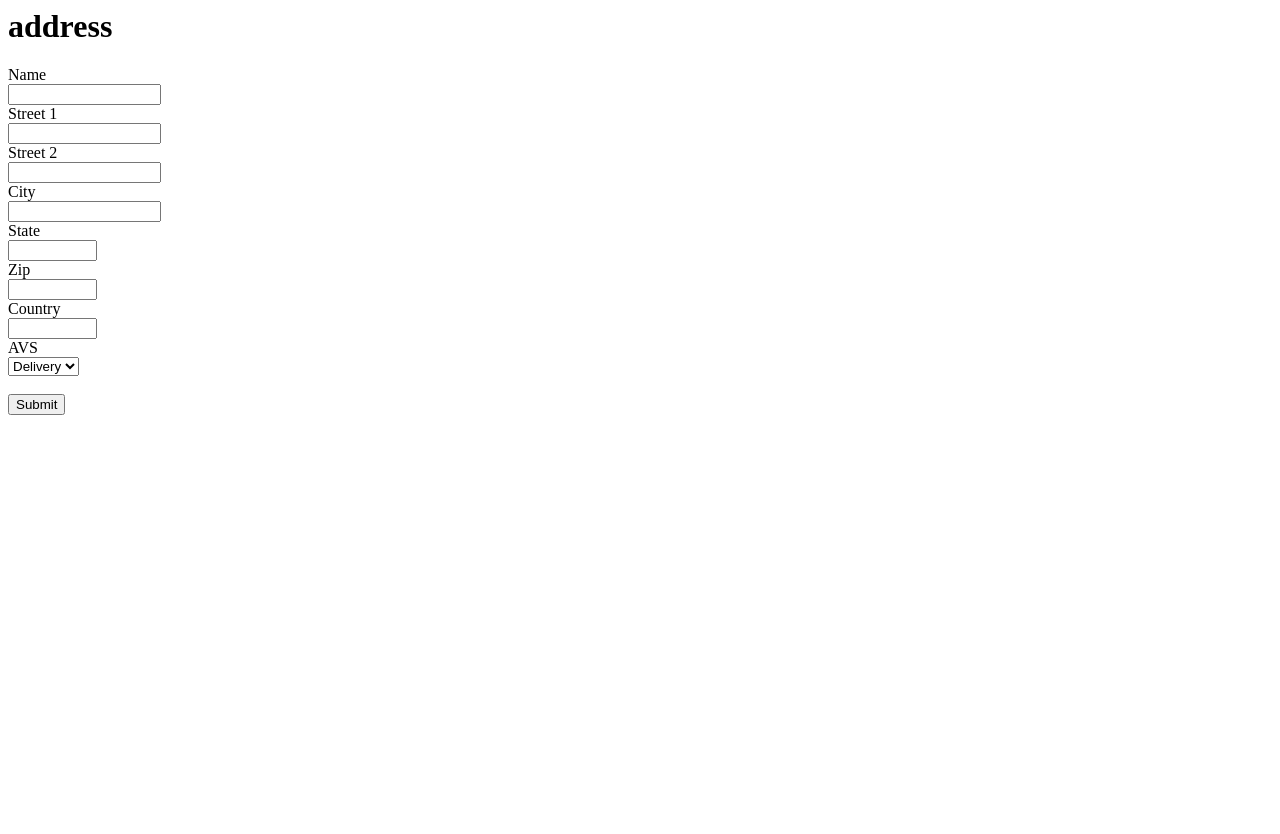
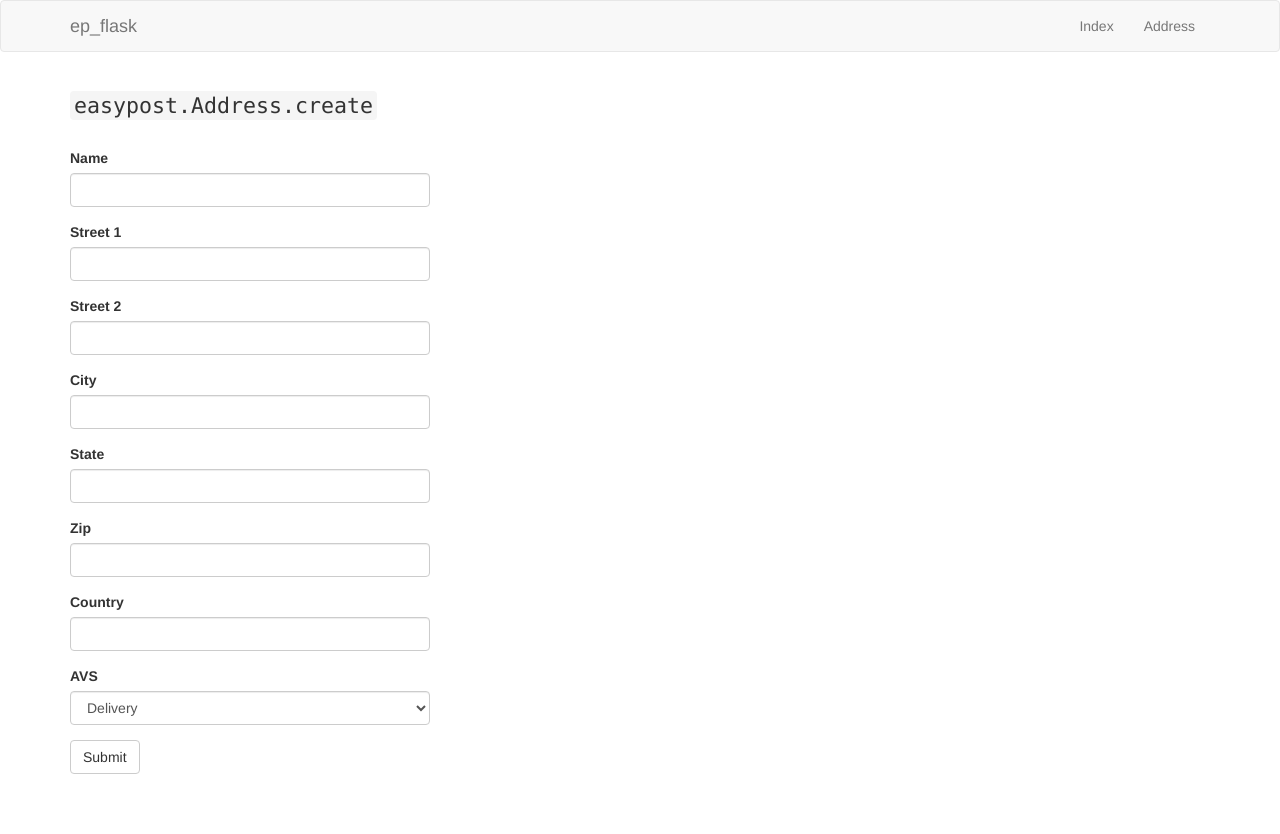
Before and after one commit to taehyunlim/ep_flask_avs, a Flask app: page /address in a window 1280 px wide. Before the commit the page ends 415 px from the top, so only its background shows below. Run offline with Flask 2, Linux system fonts and the light colour scheme; some libraries are stand-ins or nearby versions.

Commit message:
pip install flask-bootstrap

```diff
--- a/ep_flask/__init__.py
+++ b/ep_flask/__init__.py
@@ -1,7 +1,12 @@
 from flask import Flask
 from config import Config
+from flask_bootstrap import Bootstrap
 
 app = Flask(__name__)
 app.config.from_object(Config)
 
+# Import modules
 from ep_flask import routes, api
+
+# Bootstrap instance
+bootstrap = Bootstrap(app)
--- a/ep_flask/templates/address.html
+++ b/ep_flask/templates/address.html
@@ -1,21 +1,17 @@
-<h1>address</h1>
+{% extends "base.html" %}
+{% import 'bootstrap/wtf.html' as wtf %}
 
-{% with messages = get_flashed_messages() %} {% if messages %}
-{% for message in messages %}
-{{ message }}
-{% endfor %}
-{% endif %} {% endwith %}
-
-<form action="" method="post" novalidate>
-  {{ form.hidden_tag() }}
-  <p>{{ form.name.label }}<br>{{ form.name(size=16) }}<br>
-    {{ form.street1.label }}<br>{{ form.street1(size=16) }}<br>
-    {{ form.street2.label }}<br>{{ form.street2(size=16) }}<br>
-    {{ form.city.label }}<br>{{ form.city(size=16) }}<br>
-    {{ form.state.label }}<br>{{ form.state(size=8) }}<br>
-    {{ form.zip.label }}<br>{{ form.zip(size=8) }}<br>
-    {{ form.country.label }}<br>{{ form.country(size=8) }}<br>
-    {{ form.verify.label }}<br>{{ form.verify }}<br>
-    <br>{{ form.submit() }}
-  </p>
-</form>
+{% block app_content %}
+  <h3><code style="color: #333; background-color: #f5f5f5;">easypost.Address.create</code></h3><br>
+  <div class="row">
+    <div class="col-md-4">
+        {{ wtf.quick_form(form) }}
+    </div>
+    <div class="col-md-8">
+      {% if res %}
+      <pre>response.body:<br>{{ res }}</pre>
+      {% endif %}
+    </div>
+  </div>
+  <br><br><br>
+{% endblock %}
--- /dev/null
+++ b/ep_flask/templates/base.html
@@ -0,0 +1,30 @@
+{% extends 'bootstrap/base.html' %}
+{% block title %}ep_flask{% endblock %}
+
+{% block navbar %}
+  <nav class="navbar navbar-default">
+    <div class="container">
+      <div class="navbar-header">
+        <a class="navbar-brand" href="{{ url_for('index') }}">ep_flask</a>
+      </div>
+      <div class="navbar-collapse">
+        <ul class="nav navbar-nav navbar-right">
+          <li><a href="{{ url_for('index') }}">Index</a></li>
+          <li><a href="{{ url_for('address') }}">Address</a></li>
+        </ul>
+      </div>
+    </div>
+  </nav>
+{% endblock %}
+
+{% block content %}
+  <div class="container">
+    {% with messages = get_flashed_messages() %}{% if messages %}
+      {% for message in messages %}
+      <div class="alert alert-info" role="alert">{{ message }}</div>
+      {% endfor %}
+    {% endif %}{% endwith %}
+
+    {% block app_content %}{% endblock %}
+  </div>
+{% endblock %}
```
Also changed, not shown: ep_flask/templates/index.html (+10 -1 lines).
